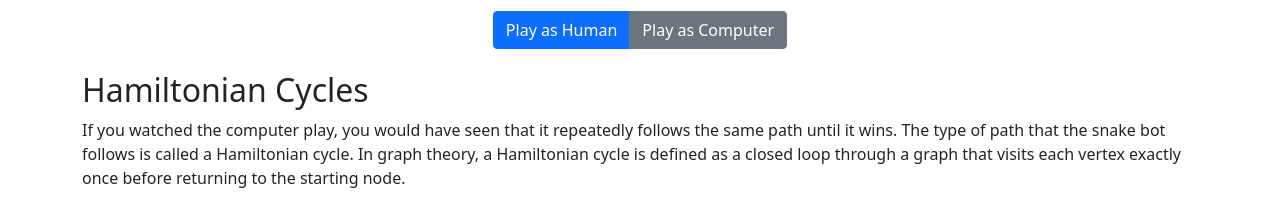
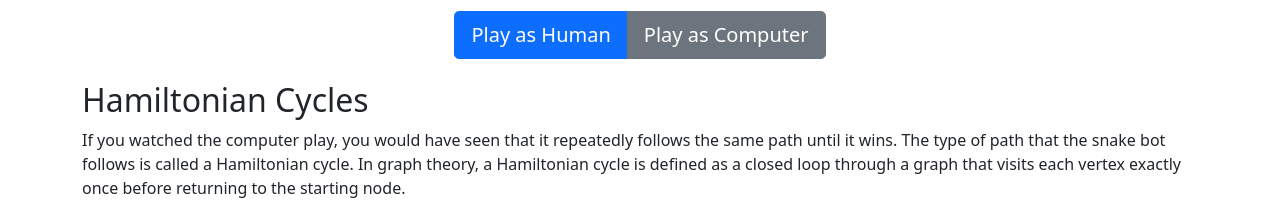
Before and after one commit to AnakinTrotter/snake-bot, a PHP site: page / in a window 1280 px wide. Shown: the part 889-1096 px from the top of the page. Run offline with PHP 8.4, Linux system fonts and the light colour scheme.

Commit message:
Update index.php

```diff
--- a/index.php
+++ b/index.php
@@ -24,7 +24,6 @@ function auto_version($file)
 
 <head>
     <meta charset="utf-8" />
-    <meta name="viewport" content="width=device-width, initial-scale=1">
     <title>Snake Bot</title>
     <link rel="icon" href="img/icon.png">
     <link rel="stylesheet" href="<?php echo auto_version('css/main.css'); ?>">
@@ -54,12 +53,12 @@ function auto_version($file)
                 <canvas id="myCanvas" width="480" height="480"></canvas>
                 <div class="text-center">
                     <div class="btn-group" id="play">
-                        <button class="btn btn-primary" type="button" onclick="playHuman()">Play as Human</button>
-                        <button class="btn btn-secondary" type="button" onclick="playComputer()">Play as
+                        <button class="btn btn-lg btn-primary" type="button" onclick="playHuman()">Play as Human</button>
+                        <button class="btn btn-lg btn-secondary" type="button" onclick="playComputer()">Play as
                             Computer</button>
                     </div>
                     <div id="reset">
-                        <button class="btn btn-primary" type="button" onclick="resetGame()">Reset</button>
+                        <button class="btn btn-lg btn-primary" type="button" onclick="resetGame()">Reset</button>
                     </div>
                 </div>
             </div>
```
